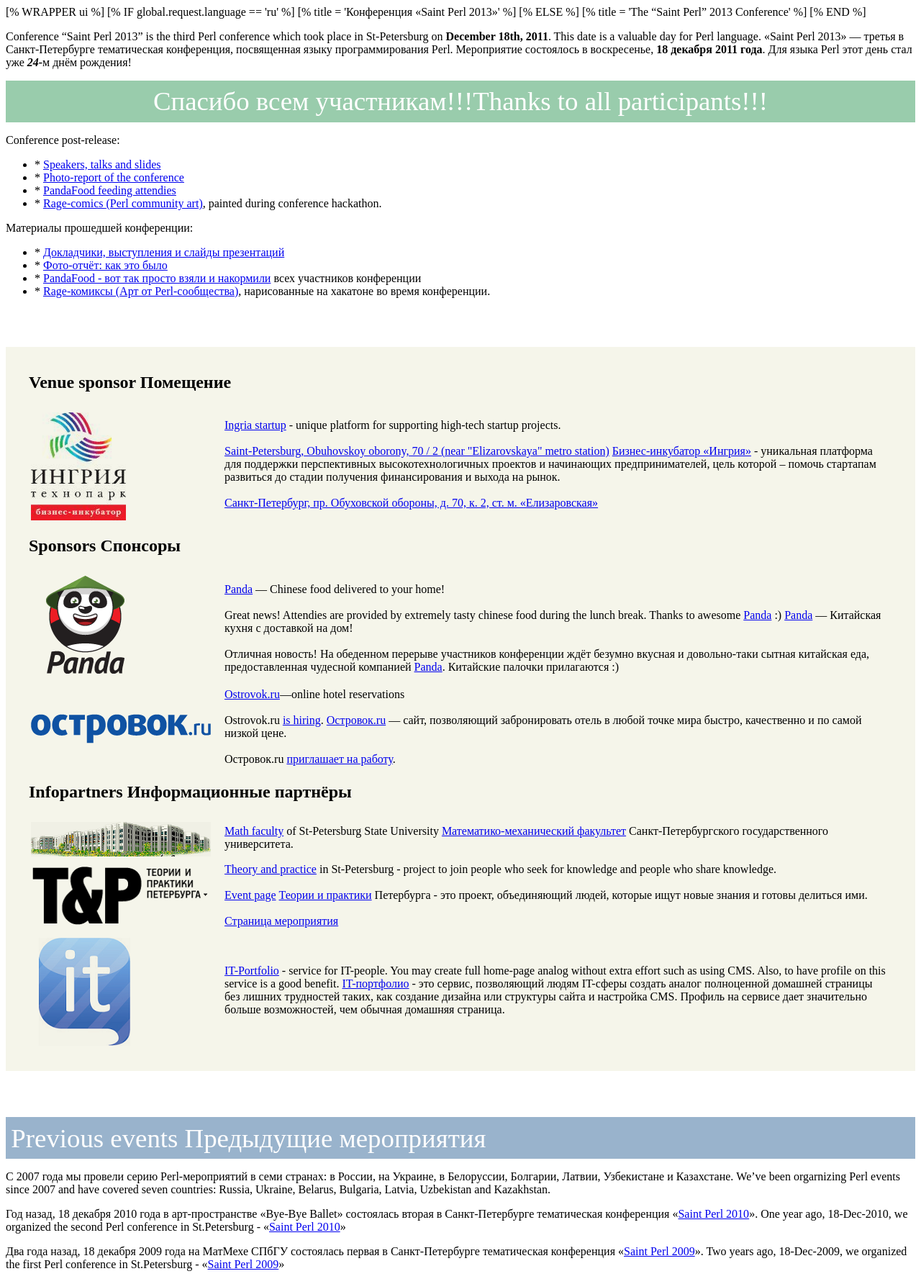
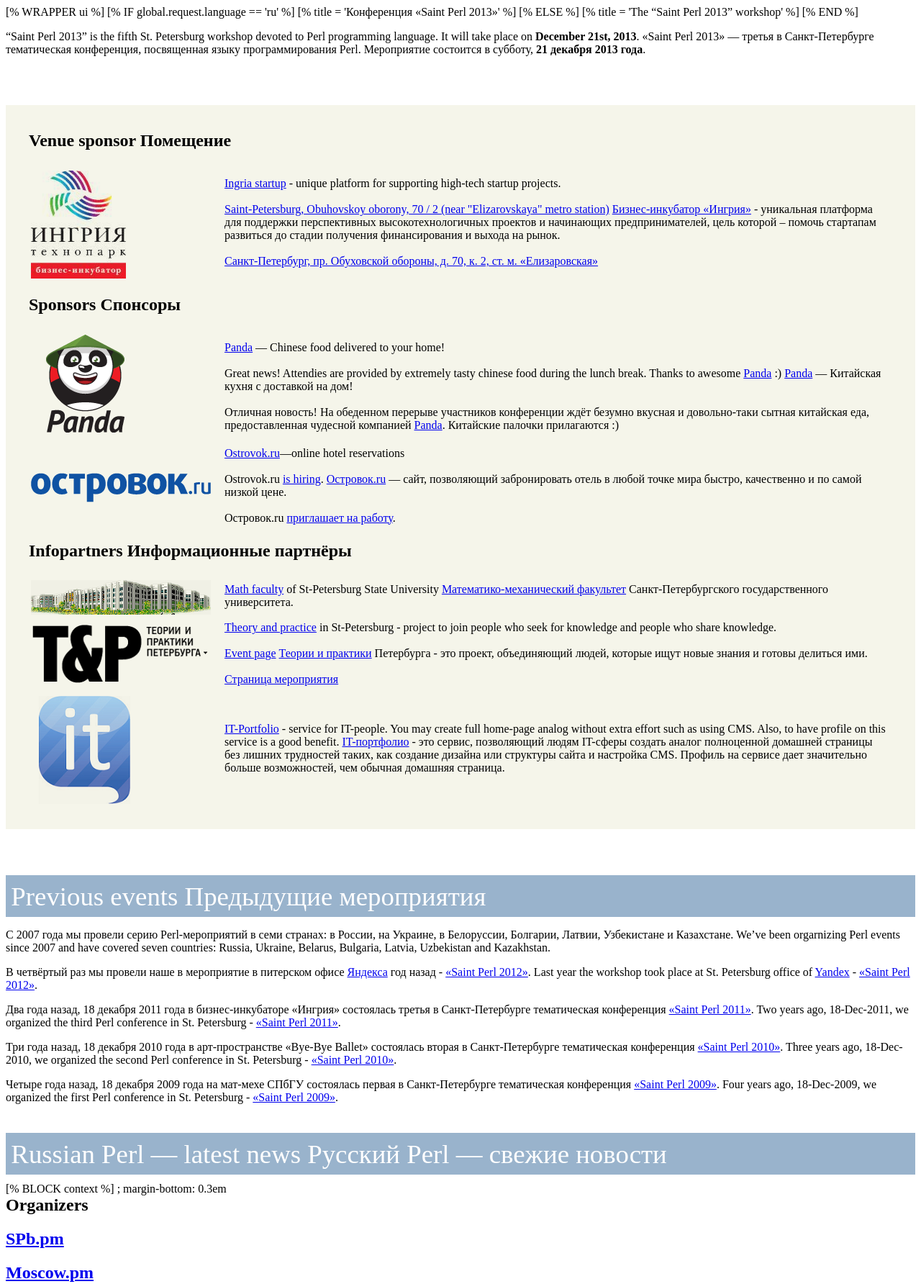
Before and after one commit to ash/saintperl5, a plain HTML site: page actdocs/static/index.html in a window 1280 px wide. Shown: the top 1784 px of the page at 72% size. Drawn offline with Linux system fonts and the light colour scheme; a script that the page names is missing; files whose address does not match are found by name.

Commit message:
fix dates on the frontpage

```diff
--- a/actdocs/static/index.html
+++ b/actdocs/static/index.html
@@ -3,46 +3,17 @@
 [% IF global.request.language == 'ru' %]
        [% title = 'Конференция «Saint Perl 2013»' %]
 [% ELSE %]
-       [% title = 'The “Saint Perl” 2013 Conference' %]
+       [% title = 'The “Saint Perl 2013” workshop' %]
 [% END %]
 
 <p>
 	<t>
-		<en>Conference “Saint Perl 2013” is the third Perl conference which took
-			place in St-Petersburg on <nobr><b>December 18th, 2011</b>.</nobr>
-			This date is a valuable day for Perl language.
+		<en>“Saint Perl 2013” is the fifth St. Petersburg workshop devoted to Perl programming language.
+		        It will take place on <nobr><b>December 21st, 2013</b>.</nobr>
 		</en>
 		<ru>«Saint Perl 2013» — третья в Санкт-Петербурге
 			тематическая конференция, посвященная языку программирования Perl.
-			Мероприятие состоялось в воскресенье, <nobr><b>18 декабря 2011 года</b></nobr>.
-			Для языка Perl этот день стал уже <b><i>24-</i></b>м днём рождения!
-		</ru>
-	</t>
-</p>
-
-<div class="incut" style="font-size: 230%; margin-bottom: 0.3em; background: #99ccac; color: white; padding: 0.2em; text-align: center">
-<t><ru>Спасибо всем участникам!!!</ru><en>Thanks to all participants!!!</en></t>
-</div>
-
-<p>
-	<t>
-		<en>
-			Conference post-release:
-			<ul>
-			<li>* <a href="/saintperl3/talks">Speakers, talks and slides</a></li>
-			<li>* <a href="http://www.use.com/0088bcd35f4e45b8e34e">Photo-report of the conference</a></li>
-			<li>* <a href="http://vk.com/album-23341590_149507013">PandaFood feeding attendies</a></li>
-			<li>* <a href="http://takepic.ru/search.php?query=saintperl&opt=tags">Rage-comics (Perl community art)</a>, painted during conference hackathon.</li>
-			</ul>
-		</en>
-		<ru>
-			Материалы прошедшей конференции:
-			<ul>
-			<li>* <a href="/saintperl3/talks">Докладчики, выступления и слайды презентаций</a></li>
-			<li>* <a href="http://www.use.com/0088bcd35f4e45b8e34e">Фото-отчёт: как это было</a></li>
-			<li>* <a href="http://vk.com/album-23341590_149507013">PandaFood - вот так просто взяли и накормили</a> всех участников конференции</li>
-			<li>* <a href="http://takepic.ru/search.php?query=saintperl&opt=tags">Rage-комиксы (Арт от Perl-сообщества)</a>, нарисованные на хакатоне во время конференции.</li>
-			</ul>
+			Мероприятие состоится в субботу, <nobr><b>21 декабря 2013 года</b></nobr>.
 		</ru>
 	</t>
 </p>
@@ -174,20 +145,40 @@
 			<p>
 				<t>
 					<ru>
-						Год назад, 18 декабря 2010 года в арт-пространстве «Bye-Bye Ballet» состоялась вторая в Санкт-Петербурге тематическая конференция «<a href="http://event.perlrussia.org/saintperl2/">Saint Perl 2010</a>».
+					        В четвёртый раз мы провели наше в мероприятие в питерском офисе <a href="http://www.yandex.ru/">Яндекса</a> год назад - <a href="http://event.perlrussia.org/saintperl4/">«Saint Perl 2012»</a>.
 					</ru>
 					<en>
-						One year ago, 18-Dec-2010, we organized the second Perl conference in St.Petersburg - «<a href="http://event.perlrussia.org/saintperl2/">Saint Perl 2010</a>»
+						Last year the workshop took place at St. Petersburg office of <a href="http://www.yandex.ru/">Yandex</a> - <a href="http://event.perlrussia.org/saintperl4/">«Saint Perl 2012»</a>.
 					</en>
 				</t>
 			</p>
 			<p>
 				<t>
 					<ru>
-						Два года назад, 18 декабря 2009 года на МатМехе СПбГУ состоялась первая в Санкт-Петербурге тематическая конференция «<a href="http://event.perlrussia.org/saintperl/">Saint Perl 2009</a>».
+						Два года назад, 18 декабря 2011 года в бизнес-инкубаторе «Ингрия» состоялась третья в Санкт-Петербурге тематическая конференция <a href="http://event.perlrussia.org/saintperl3/">«Saint Perl 2011»</a>.
 					</ru>
 					<en>
-						Two years ago, 18-Dec-2009, we organized the first Perl conference in St.Petersburg - «<a href="http://event.perlrussia.org/saintperl/">Saint Perl 2009</a>»
+						Two years ago, 18-Dec-2011, we organized the third Perl conference in St. Petersburg - <a href="http://event.perlrussia.org/saintperl3/">«Saint Perl 2011»</a>.
+					</en>
+				</t>
+			</p>
+			<p>
+				<t>
+					<ru>
+						Три года назад, 18 декабря 2010 года в арт-пространстве «Bye-Bye Ballet» состоялась вторая в Санкт-Петербурге тематическая конференция <a href="http://event.perlrussia.org/saintperl2/">«Saint Perl 2010»</a>.
+					</ru>
+					<en>
+						Three years ago, 18-Dec-2010, we organized the second Perl conference in St. Petersburg - <a href="http://event.perlrussia.org/saintperl2/">«Saint Perl 2010»</a>.
+					</en>
+				</t>
+			</p>
+			<p>
+				<t>
+					<ru>
+						Четыре года назад, 18 декабря 2009 года на мат-мехе СПбГУ состоялась первая в Санкт-Петербурге тематическая конференция <a href="http://event.perlrussia.org/saintperl/">«Saint Perl 2009»</a>.
+					</ru>
+					<en>
+						Four years ago, 18-Dec-2009, we organized the first Perl conference in St. Petersburg - <a href="http://event.perlrussia.org/saintperl/">«Saint Perl 2009»</a>.
 					</en>
 				</t>
 			</p>
```
